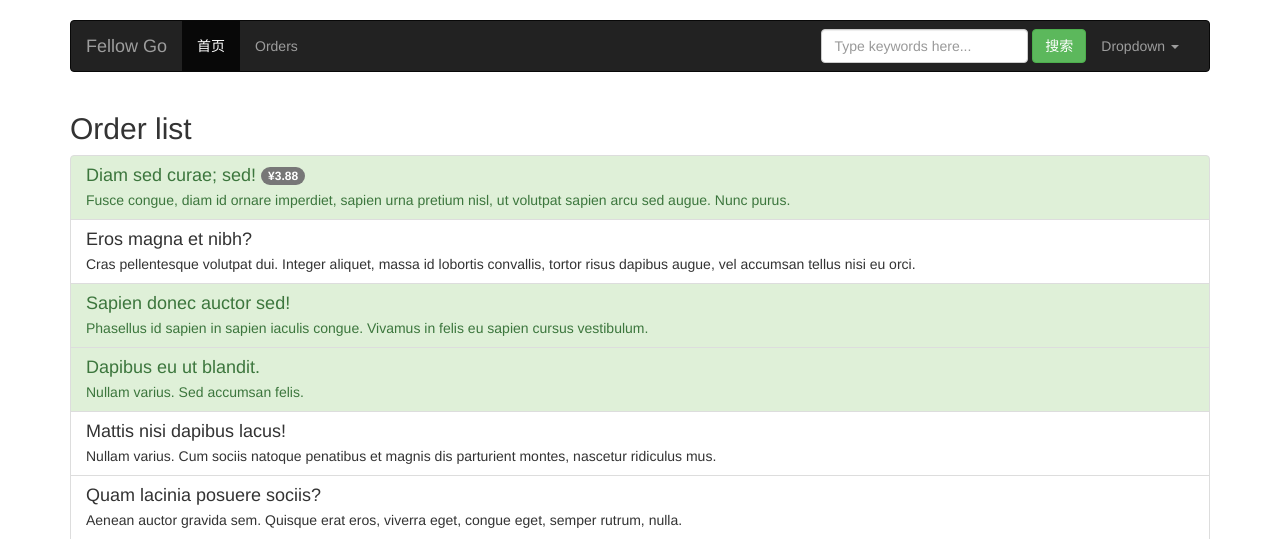
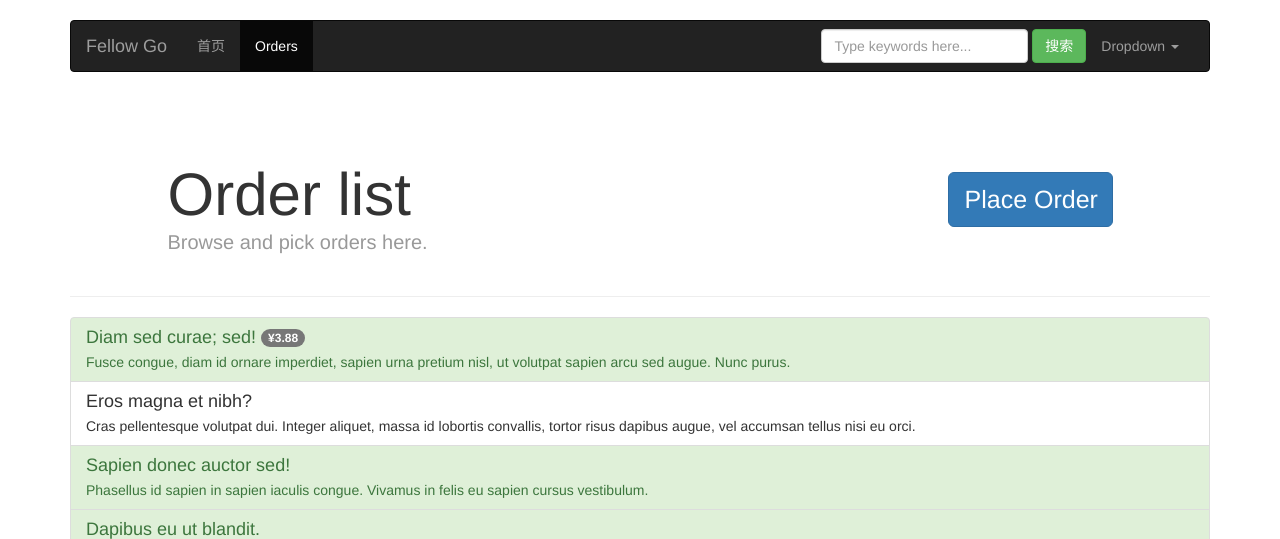
Before and after one commit to nalzok/fellow-go, a Django app: page /pickup/ in a window 1280 px wide. Shown: the top 539 px of the page. Run offline with Django 3.2, Linux system fonts and the light colour scheme; data comes from the database, SQL or seed files in the repository; both versions use the stored data as it was after the commit; some libraries are stand-ins or nearby versions.

Commit message:
Created index page, and enhanced order list page.

```diff
--- a/fellow_go/urls.py
+++ b/fellow_go/urls.py
@@ -19,7 +19,10 @@ from django.conf.urls.i18n import i18n_patterns
 from django.conf.urls.static import static
 from django.contrib import admin
 
+from pickup.views import HomePageView
+
 urlpatterns = i18n_patterns(
+    url(r'^$', HomePageView.as_view(), name='index'),
     url(r'^pickup/', include('pickup.urls')),
     url(r'^admin/', admin.site.urls),
     prefix_default_language=False
--- a/pickup/models.py
+++ b/pickup/models.py
@@ -45,7 +45,7 @@ class FellowManager(BaseUserManager):
     def create_superuser(self, stu_id, first_name, last_name, tel, pay_method,
                          password, **extra_fields):
 
-        user = self.create_user(
+        fellow = self.create_user(
             stu_id=stu_id,
             first_name=first_name,
             last_name=last_name,
@@ -54,10 +54,10 @@ class FellowManager(BaseUserManager):
             password=password,
             **extra_fields
         )
-        user.is_staff = True
-        user.is_superuser = True
-        user.save(using=self._db)
-        return user
+        fellow.is_staff = True
+        fellow.is_superuser = True
+        fellow.save(using=self._db)
+        return fellow
 
 
 class Fellow(AbstractBaseUser, PermissionsMixin):
@@ -178,6 +178,30 @@ class Fellow(AbstractBaseUser, PermissionsMixin):
         """Return the short name for the user."""
         return self.get_full_name()
 
+    @staticmethod
+    def forge_fellows(count=1):
+
+        from random import seed, choice
+        from uuid import uuid4
+
+        from django.db import IntegrityError
+        import forgery_py
+
+        seed()
+        for i in range(count):
+            try:
+                Fellow.objects.create_user(
+                    stu_id=str(uuid4()),
+                    first_name=forgery_py.name.first_name(),
+                    last_name=forgery_py.name.last_name(),
+                    tel=forgery_py.address.phone(),
+                    pay_method=choice(
+                        ['ALIPAY', 'WECHAT', 'QQ']
+                    ),
+                )
+            except IntegrityError as err:
+                print(str(err))
+
 
 class Order(models.Model):
 
@@ -250,3 +274,32 @@ class Order(models.Model):
 
     def __str__(self):
         return _('order') + ' ' + self.title
+
+    @staticmethod
+    def forge_orders(count=1):
+
+        from random import seed, random, randrange, choice
+
+        from django.db import IntegrityError
+        import forgery_py
+
+        seed()
+        for i in range(count):
+            try:
+                Order.objects.create(
+                    title=forgery_py.lorem_ipsum.title(),
+                    body=forgery_py.lorem_ipsum.sentences(),
+                    bounty_size=max(30 * random() - 20, 0),
+                    maker=Fellow.objects.get(
+                        pk=randrange(1, Fellow.objects.count())
+                    ),
+                    address=forgery_py.address.street_name(),
+                    time_expire=timezone.make_aware(
+                        forgery_py.date.datetime(),
+                        timezone.get_current_timezone()
+                    ),
+                    is_taken=choice([True, False]),
+                    is_completed=choice([True, False]),
+                )
+            except IntegrityError as err:
+                print(str(err))
--- a/pickup/views.py
+++ b/pickup/views.py
@@ -1,9 +1,15 @@
 from django.http import HttpResponse
 from django.utils.translation import ugettext as _
+from django.views.generic.base import TemplateView
 from django.views.generic.list import ListView
 from django.views.generic.detail import DetailView
 
 from .models import Order
+
+
+class HomePageView(TemplateView):
+    template_name = 'index.html'
+
 
 class OrderListView(ListView):
     model = Order
--- a/static/css/main.css
+++ b/static/css/main.css
@@ -1,3 +1,7 @@
+/*
+ * Globals
+ */
+
 body {
     padding-top: 20px;
     padding-bottom: 20px;
@@ -6,3 +10,35 @@ body {
 .navbar {
     margin-bottom: 20px;
 }
+
+/*
+ * Page name and description
+ */
+
+.page-header {
+    padding-bottom: 20px;
+}
+
+.page-title {
+    margin-top: 30px;
+    margin-bottom: 0;
+    font-size: 60px;
+    font-weight: normal;
+}
+
+.page-description {
+    font-size: 20px;
+    color: #999;
+}
+
+.page-btn {
+    display: block;
+    margin-top: 40px;
+    width: 100%;
+    font-size: 25px;
+    font-weight: normal;
+}
+
+.page-btn + .page-btn {
+    margin-top: 0.5rem;
+}
--- a/templates/navbar.html
+++ b/templates/navbar.html
@@ -1,6 +1,9 @@
 {% load i18n %}
 
 <!-- Static navbar -->
+{% url 'index' as index_url %}
+{% url 'pickup:order-list' as order_list_url %}
+{% with url_name=request.resolver_match.url_name %}
 <nav class="navbar navbar-inverse">
     <div class="container-fluid">
         <div class="navbar-header">
@@ -16,13 +19,18 @@
         </div>
         <div id="navbar" class="navbar-collapse collapse">
             <ul class="nav navbar-nav">
-                <li class="active"><a href="#">{% trans "Home" %}</a></li>
-                <li><a href="#">{% trans "Orders" %}</a></li>
+                <li class="{% if request.get_full_path == index_url %}active{% endif %}">
+                    <a href="{% url 'index' %}">{% trans "Home" %}</a>
+                </li>
+                <li class="{% if request.get_full_path == order_list_url %}active{% endif %}">
+                    <a href="{% url 'pickup:order-list' %}">{% trans "Orders" %}</a>
+                </li>
             </ul>
             <ul class="nav navbar-nav navbar-right">
                 <li class="dropdown">
                     <a href="#" class="dropdown-toggle" data-toggle="dropdown"
-                       role="button" aria-haspopup="true" aria-expanded="false">Dropdown
+                       role="button" aria-haspopup="true"
+                       aria-expanded="false">{% trans "Dropdown" %}
                         <span class="caret"></span></a>
                     <ul class="dropdown-menu">
                         <li><a href="#">Action</a></li>
@@ -46,3 +54,4 @@
         </div><!--/.nav-collapse -->
     </div><!--/.container-fluid -->
 </nav>
+{% endwith %}
--- a/templates/pickup/order_list.html
+++ b/templates/pickup/order_list.html
@@ -5,7 +5,23 @@
 {% block title %}{% trans "Order list" %}{% endblock %}
 
 {% block heading %}
-    <h2>{% trans "Order list" %}</h2>
+    <div class="page-header">
+        <div class="row">
+            <div class="col-xs-12 col-md-1"></div>
+            <div class="col-xs-12 col-md-8">
+                <h1 class="page-title">
+                    {% trans "Order list" %}
+                </h1>
+                <p class="lead page-description">{% trans "Browse and pick orders here." %}</p>
+            </div>
+            <div class="col-xs-12 col-md-2">
+                <button type="button" class="btn btn-primary btn-lg page-btn">
+                    {% trans "Place Order" %}
+                </button>
+            </div>
+            <div class="col-xs-12 col-md-1"></div>
+        </div>
+    </div>
 {% endblock %}
 
 {% block content %}
```
Also changed, not shown: templates/index.html (added, +23 -0 lines), db.sqlite3, locale/zh_Hans/LC_MESSAGES/django.po, 1 other file.
